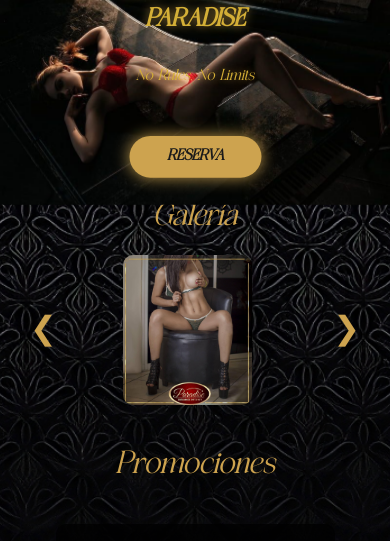
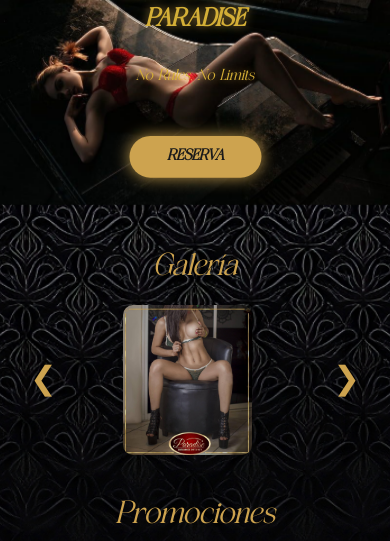
Before and after one commit to codeandesarrollo/paradise, a plain HTML site: page index.html in a window 390 px wide. Shown: the part 145-686 px from the top of the page. Drawn offline with nearby package versions, Linux system fonts and the light colour scheme.

Commit message:
Update index.html

```diff
--- a/index.html
+++ b/index.html
@@ -845,7 +845,7 @@
     width: 90%;
   }
   #galeria {
-    margin-top: -350px /* Ajusta este valor para mover la galería hacia arriba */
+    margin-top: -300px /* Ajusta este valor para mover la galería hacia arriba */
   }
   .gallery-item {
     width: 90%;
```
